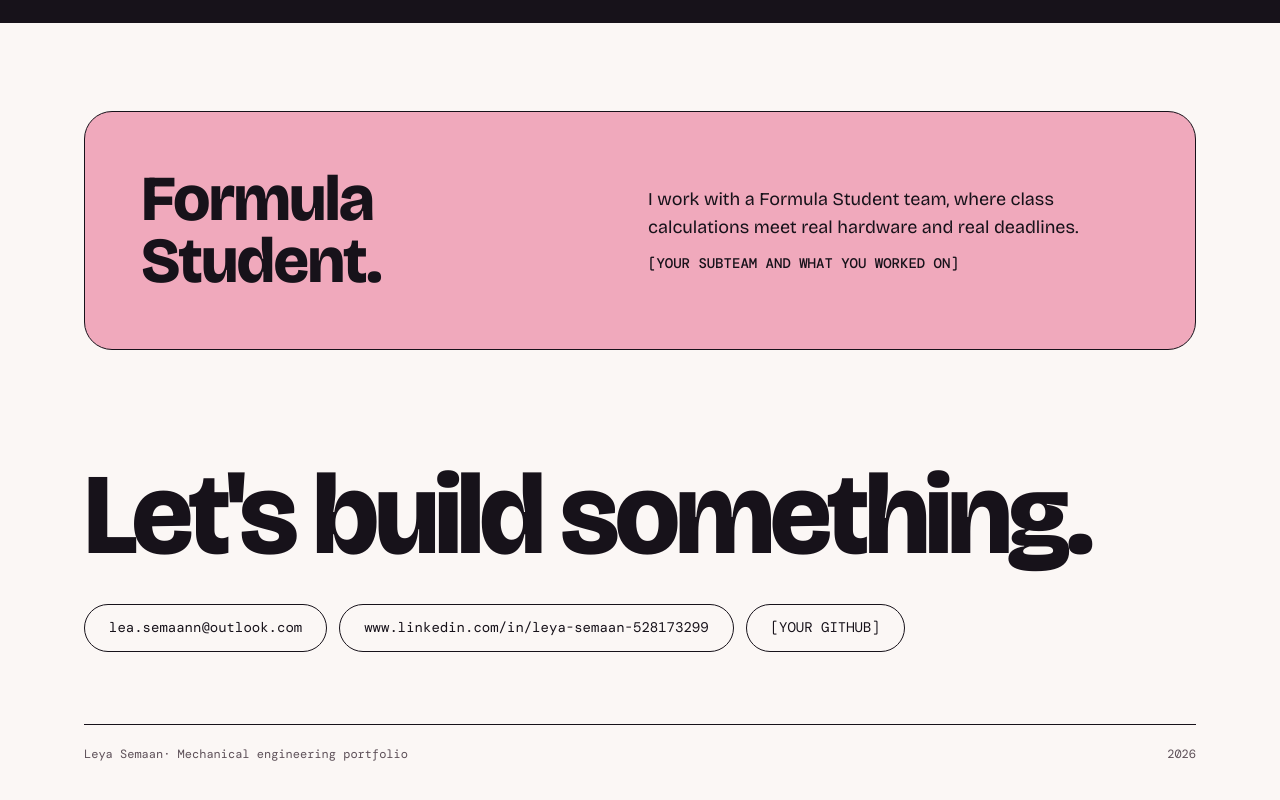
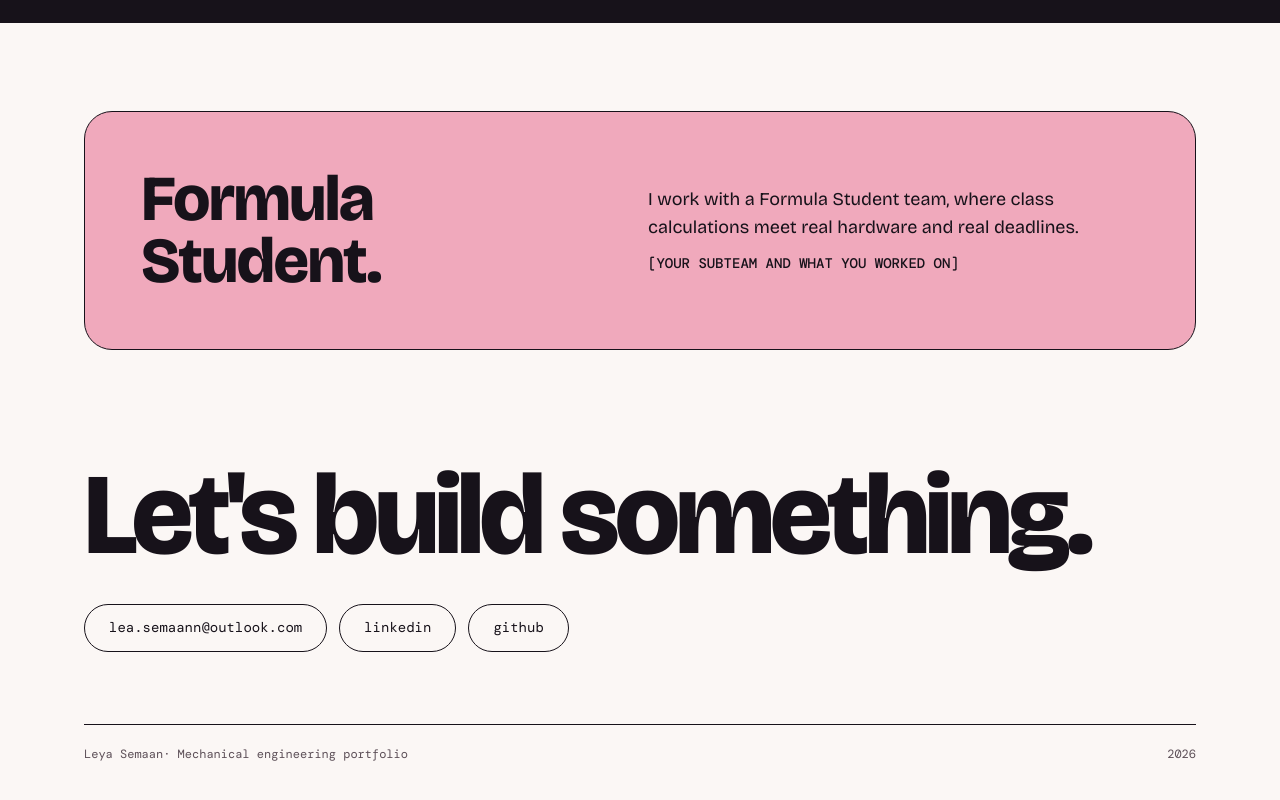
Before and after one commit to 592668k22s-hash/leya.semaan, a plain HTML site: page index.html in a window 1280 px wide. Shown: the part 2331-3131 px from the top of the page. Drawn offline with nearby package versions, Linux system fonts and the light colour scheme.

Commit message:
Update index.html

```diff
--- a/index.html
+++ b/index.html
@@ -211,9 +211,9 @@ footer{margin-top:72px;padding-top:20px;border-top:1.5px solid var(--ink);displa
     <h2 class="big">Let's build something.</h2>
     <div class="pills">
       <!-- TODO: turn these into <a class="pill" href="mailto:..."> links -->
-      <span class="pill">lea.semaann@outlook.com</span>
-      <span class="pill">www.linkedin.com/in/leya-semaan-528173299</span>
-      <span class="pill">[YOUR GITHUB]</span>
+      <a class="pill" href="mailto:lea.semaann@outlook.com">lea.semaann@outlook.com</a>
+      <a class="pill" href="https://www.linkedin.com/in/leya-semaan-528173299" target="_blank" rel="noopener">linkedin</a>
+      <a class="pill" href="https://github.com/592668k22s-hash" target="_blank" rel="noopener">github</a>
     </div>
     <footer><span>Leya Semaan· Mechanical engineering portfolio</span><span>2026</span></footer>
   </section>
```
